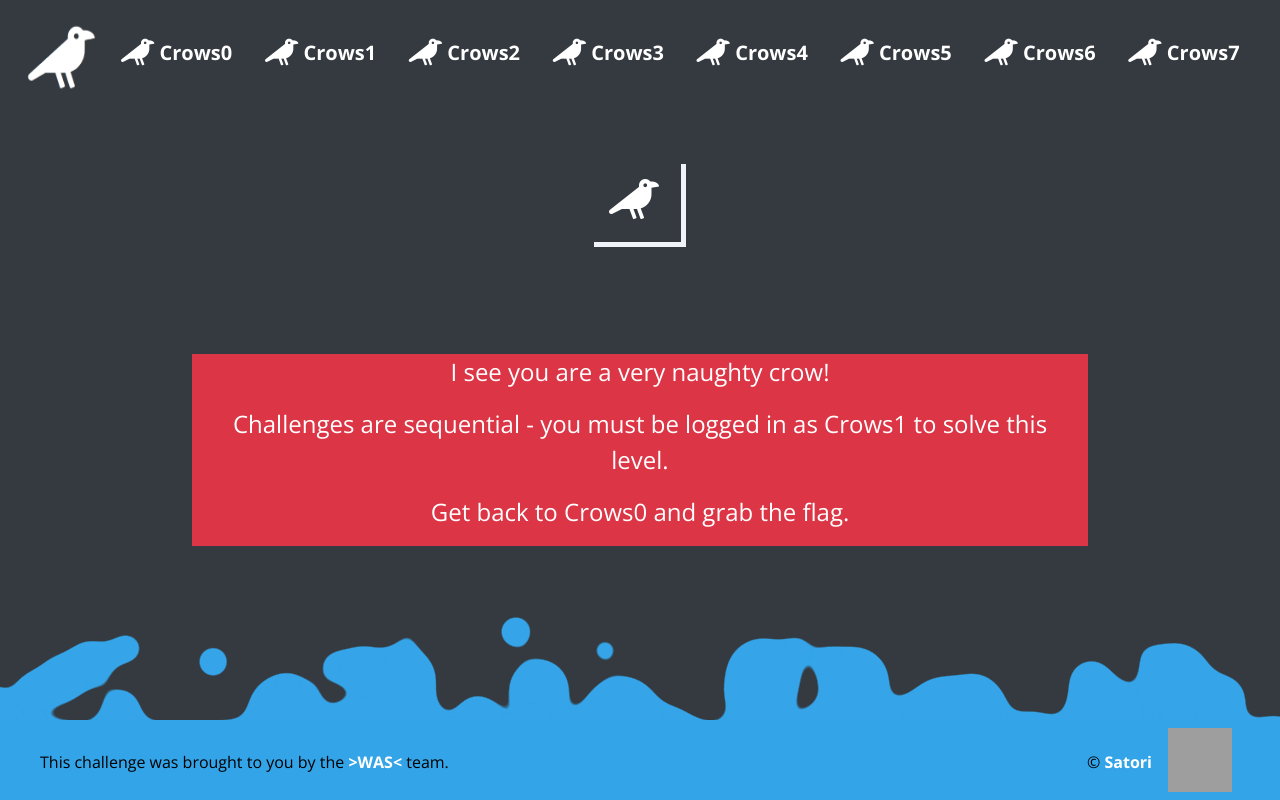
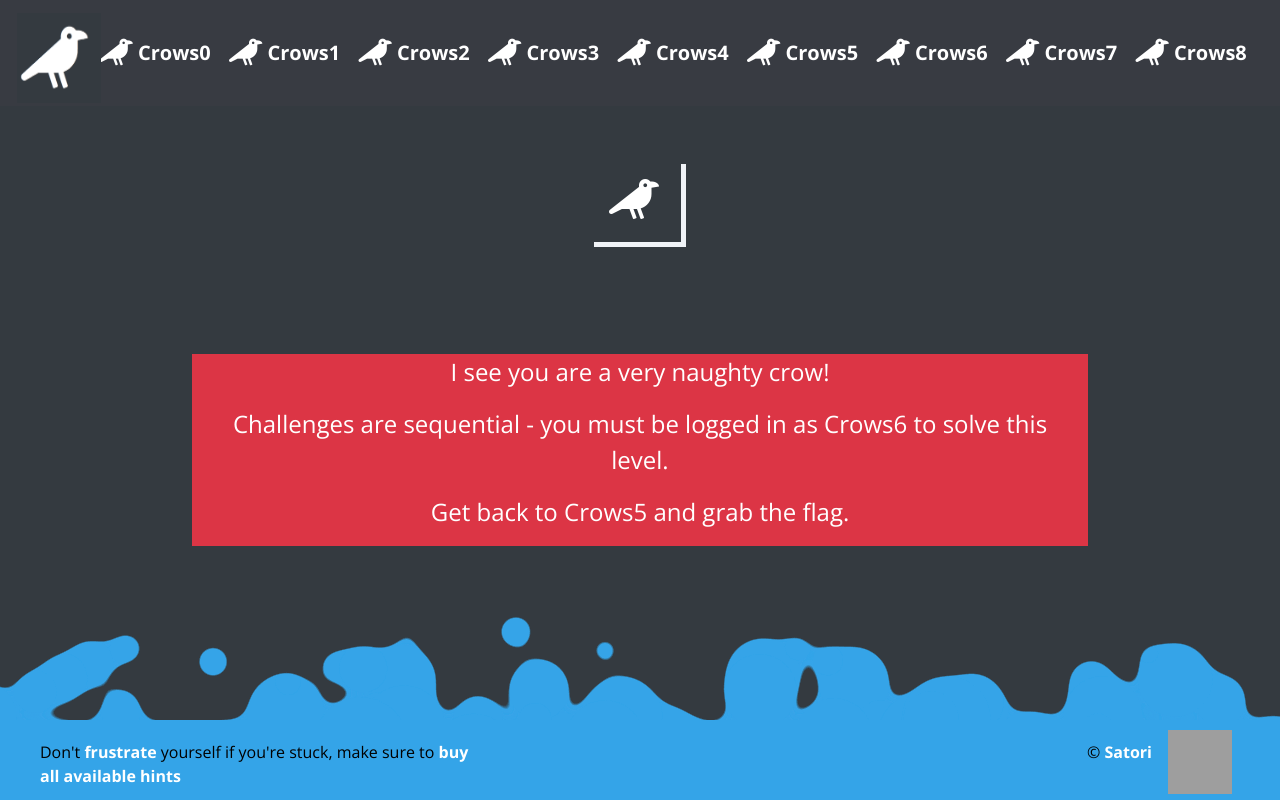
Before and after one commit to IcarusCodes/crowsctf, a Python web app: template templates/crows/crows6.html in a window 1280 px wide. Run offline with Jinja, Linux system fonts and the light colour scheme; the template is opened without the code that fills it, so the values that code supplies are empty; some libraries are stand-ins or nearby versions; grey boxes are pictures that could not be loaded.

Commit message:
Fixed some crows template bugs, fixed crowsadmin, added crows8 user, added barebone crows8 page.

```diff
--- a/auth.py
+++ b/auth.py
@@ -6,8 +6,6 @@ from . import db
 from datetime import datetime
 
 auth = Blueprint('auth', __name__)
-
-accepted_users = ['Crows0', 'Crows1', 'Crows2', 'Crows3', 'Crows4', 'Crows5', 'Crows6']
 
 
 @auth.context_processor
@@ -20,7 +18,7 @@ def login():
     if request.method == 'GET':
         stage = request.args.get('stage')
         if stage is not None:
-            if int(stage) not in range(0, 8):
+            if int(stage) not in range(0, 9):
                 stage = 0
         else:
             stage = 0
--- a/static/crows.css
+++ b/static/crows.css
@@ -1,12 +1,13 @@
 .navbar {
     justify-content: space-around!important;
+    background: #383B42!important;
 }
 body {
   display: grid;
   grid-template-rows: 0.5fr auto;
   grid-template-areas: "main" "footer";
   overflow-x: hidden;
-  background: #343A40;
+  background: #383B42;
   min-height: 100vh;
   font-family: "Open Sans", sans-serif;
   padding-top: 100px;
@@ -54,7 +55,7 @@ body .footer .content a, body .footer .content {
   text-decoration: none;
 }
 
-.was {
+.whitetext {
   color: white;
 }
 
--- a/templates/bubbles.html
+++ b/templates/bubbles.html
@@ -261,12 +261,12 @@
         <div>
             <div id="left_footer_text" class="row">
                 <div class="col-lg-5">
-                    <p class="text-black">This challenge was brought to you by the <strong
-                            class="was">&gt;WAS&lt;</strong>
-                        team.</p>
+                    <p class="text-black"> Don't <strong class="whitetext">frustrate</strong> yourself if you're stuck,
+                        make sure to <strong class="whitetext">buy all available
+                        hints</strong>
                 </div>
                 <div class="col-lg-2 pl-5 ml-auto text-right ">
-                    <p>©{{ now.year }} <strong class="was">Satori</strong></p>
+                    <p>©{{ now.year }} <strong class="whitetext">Satori</strong></p>
                 </div>
 
             </div>
--- a/templates/crows/crows0.html
+++ b/templates/crows/crows0.html
@@ -4,7 +4,7 @@
 
     <div class="container text-white secondary_container">
         <p>The flag for the next challenge is on this page.</p>
-        <!-- 44fab3b624ef4341d8e9c66537baa9a0 -->
+        <!--44fab3b624ef4341d8e9c66537baa9a0-->
     </div>
     {% with messages = get_flashed_messages() %}
     {% if messages %}
--- a/templates/crows/crows6.html
+++ b/templates/crows/crows6.html
@@ -4,8 +4,8 @@
   {% if not has_access(current_user.username, 6) %}
     <div class="container secondary_container_danger bg-danger text-white text-center">
         <p>I see you are a very naughty crow!</p>
-        <p>Challenges are sequential - you must be logged in as Crows1 to solve this level.</p>
-        <p>Get back to Crows0 and grab the flag.</p>
+        <p>Challenges are sequential - you must be logged in as Crows6 to solve this level.</p>
+        <p>Get back to Crows5 and grab the flag.</p>
     </div>
   {% else %}
 
--- a/templates/login.html
+++ b/templates/login.html
@@ -26,7 +26,6 @@
             Preschool
             {% endif %}
         </strong></h3>
-
 
         <form class="form" action="/login" method="POST">
             <input type="text" placeholder="Username" name="username" value="{{ request.form.username }}">
--- a/templates/navbar.html
+++ b/templates/navbar.html
@@ -98,5 +98,16 @@
         <i class="fas fa-crow fa-lg"> </i>
         <strong>Crows7</strong>
     </a>
+
+    <a href="
+    {% if has_access(current_user.username, 8) %}
+        {{ url_for('main.crows', i=8, level='Crows8') }}
+    {% else %}
+        {{ url_for('auth.login', stage=8) }}
+    {% endif %}
+    " class="navbar-brand">
+        <i class="fas fa-crow fa-lg"> </i>
+        <strong>Crows8</strong>
+    </a>
 </nav>
 <!-- Navbar End -->
```
Also changed, not shown: templates/crows/crows8.html (renamed from templates/crows/crows7.html, +4 -4 lines), db.sqlite, readme.md (added), templates/crows/crows2.html (line endings or trailing spaces).
